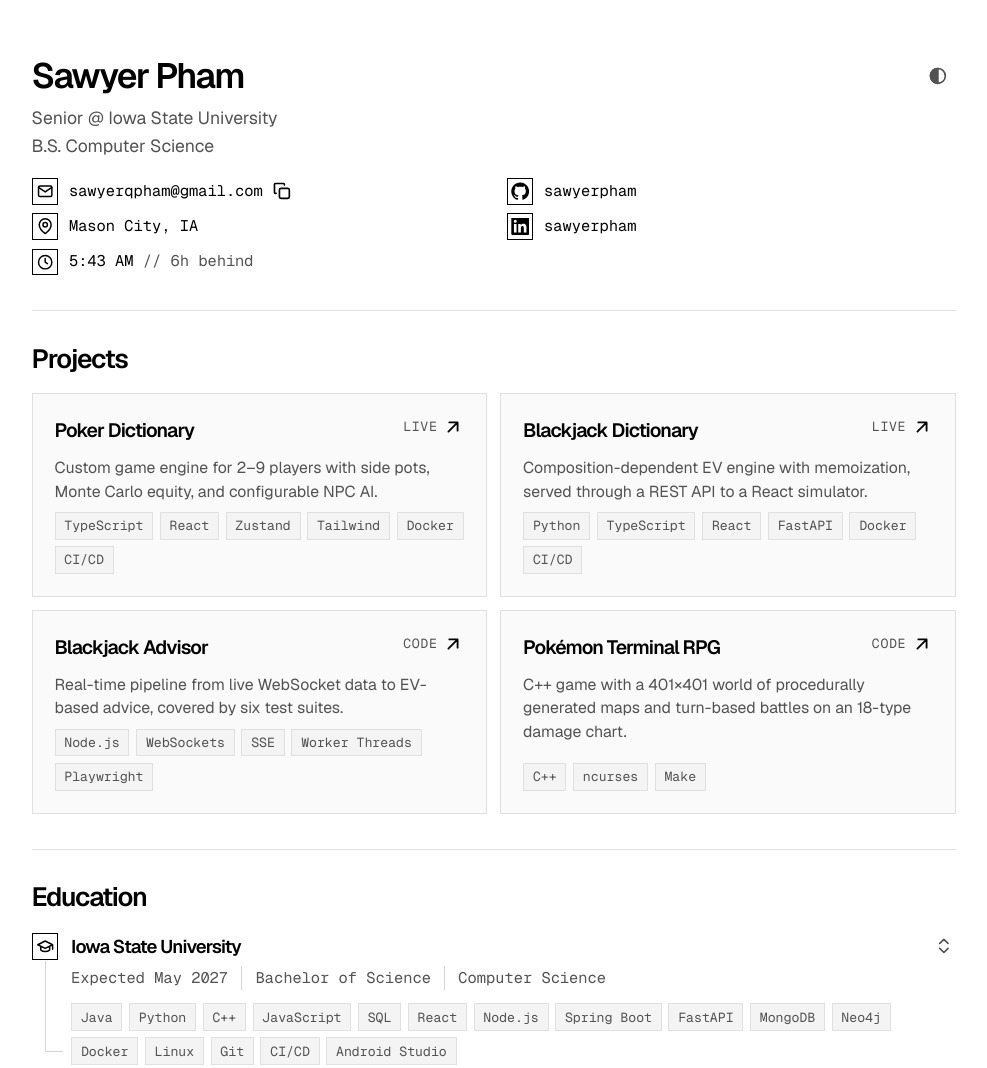
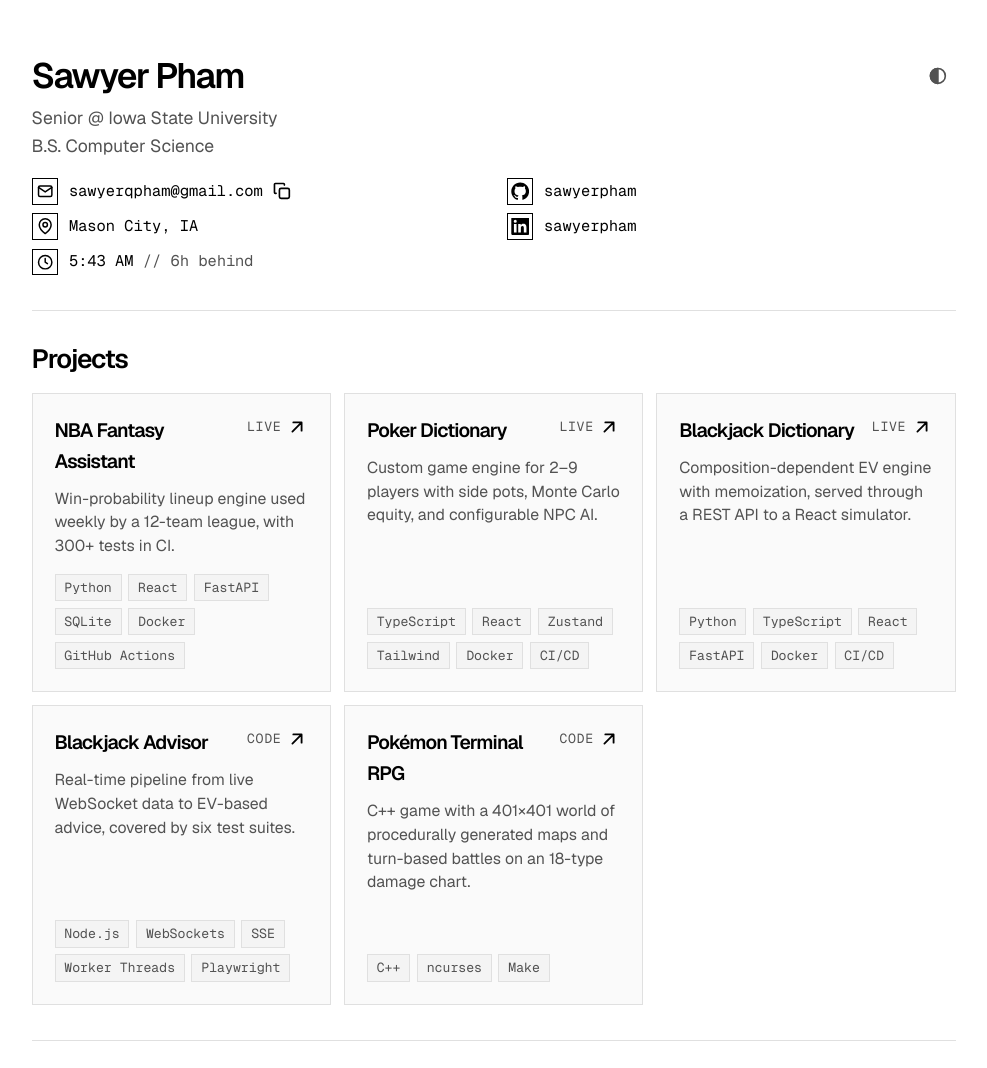
Before and after one commit to sawyerpham/sp-portfolio, a plain HTML site: page index.html in a window 1280 px wide. Shown: the top 1068 px of the page, without its empty margins (139-1126 px from the left). Drawn offline with nearby package versions, Linux system fonts and the light colour scheme.

Commit message:
Add NBA Fantasy Assistant and use a three-column project grid

```diff
--- a/index.html
+++ b/index.html
@@ -40,7 +40,9 @@
       transition: border-color .15s;
     }
     .cards a:hover, .cards a:focus-visible { border-color: var(--fg); }
-    .cards { grid-template-columns: repeat(2, 1fr); }
+    .cards { grid-template-columns: repeat(3, 1fr); }
+    .cards a { aspect-ratio: 1; }
+    @media (max-width: 640px) { .cards a { aspect-ratio: auto; } }
     @media (max-width: 640px) { .cards { grid-template-columns: minmax(0, 1fr); } }
     h2 { font-size: 1.1rem; display: flex; justify-content: space-between; gap: 12px; }
     header { display: flex; align-items: center; flex-wrap: wrap; gap: 8px 20px; }
@@ -105,6 +107,7 @@
       .cards li:nth-child(2) { animation-delay: .32s; }
       .cards li:nth-child(3) { animation-delay: .4s; }
       .cards li:nth-child(4) { animation-delay: .48s; }
+      .cards li:nth-child(5) { animation-delay: .56s; }
       main > .section, main > .cards ~ * { animation-delay: .24s; }
 
       .cards a { transition: border-color .25s ease, transform .25s ease; }
@@ -139,6 +142,11 @@
 
     <h2 class="section">Projects</h2>
     <ul class="cards">
+      <li><a href="https://fantasy.sawyerpham.dev">
+        <h2>NBA Fantasy Assistant<span class="kind">LIVE<svg class="arrow" viewBox="0 0 24 24" aria-hidden="true"><path d="M7 17 17 7M8 7h9v9"/></svg></span></h2>
+        <p>Win-probability lineup engine used weekly by a 12-team league, with 300+ tests in CI.</p>
+        <div class="tags" data-tags="Python, FastAPI, React, SQLite, Docker, GitHub Actions"></div>
+      </a></li>
       <li><a href="https://poker.sawyerpham.dev">
         <h2>Poker Dictionary<span class="kind">LIVE<svg class="arrow" viewBox="0 0 24 24" aria-hidden="true"><path d="M7 17 17 7M8 7h9v9"/></svg></span></h2>
         <p>Custom game engine for 2–9 players with side pots, Monte Carlo equity, and configurable NPC AI.</p>
@@ -242,9 +250,9 @@
     const ORDER = [
       'Java', 'Python', 'C++', 'JavaScript', 'TypeScript', 'SQL',            // languages
       'React', 'Node.js', 'Spring Boot', 'FastAPI', 'Zustand', 'Tailwind', 'ncurses', // frameworks, libraries
-      'MongoDB', 'Neo4j',                                                   // databases
+      'MongoDB', 'Neo4j', 'SQLite',                                                   // databases
       'WebSockets', 'SSE', 'Worker Threads',                                // techniques
-      'Docker', 'Linux', 'Git', 'CI/CD', 'Make', 'Playwright', 'Android Studio', // tools
+      'Docker', 'Linux', 'Git', 'CI/CD', 'GitHub Actions', 'Make', 'Playwright', 'Android Studio', // tools
     ];
     const rank = tag => (ORDER.indexOf(tag) + 1) || ORDER.length + 1; // unlisted tags go last
     for (const box of document.querySelectorAll('[data-tags]')) {
```
